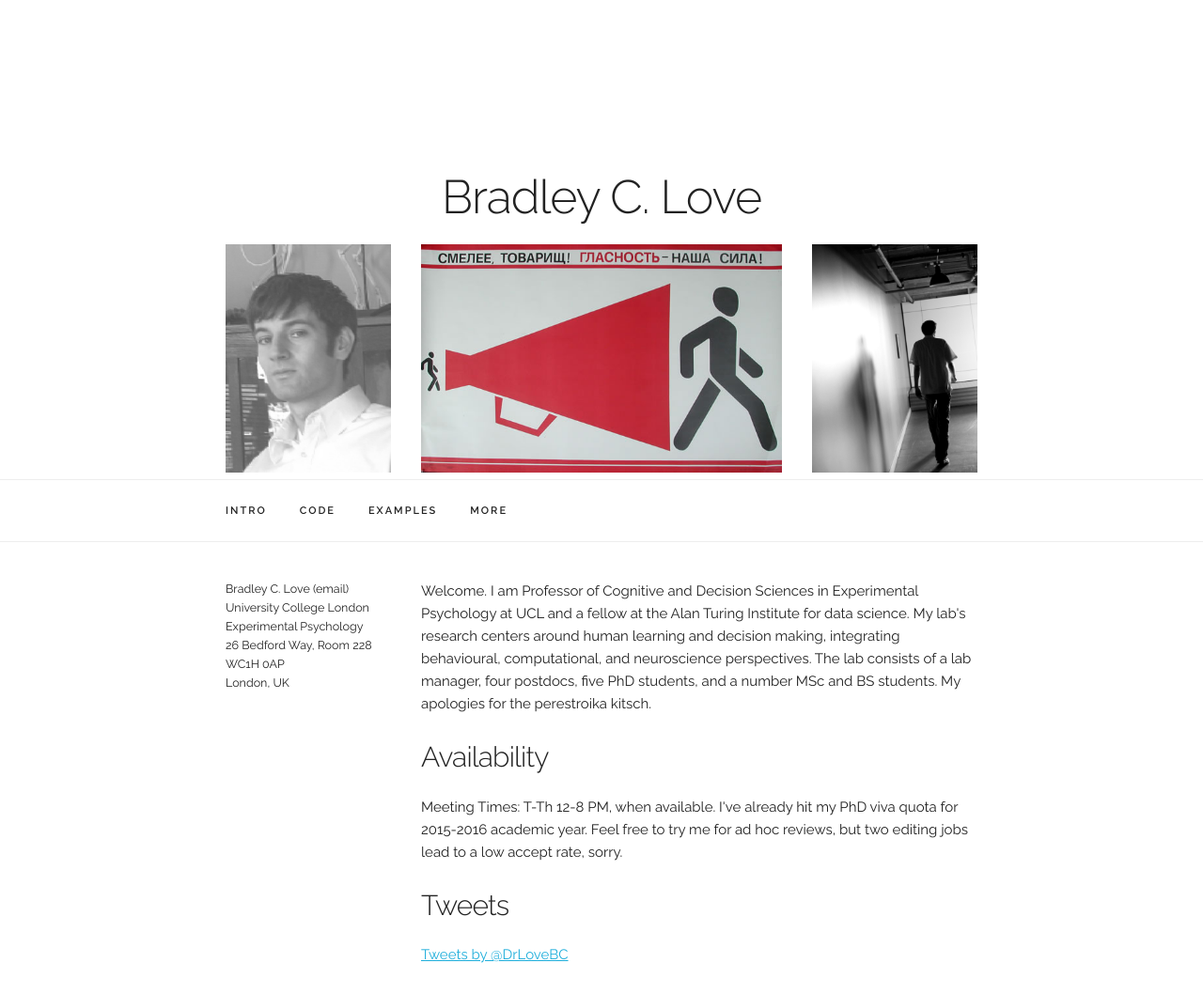
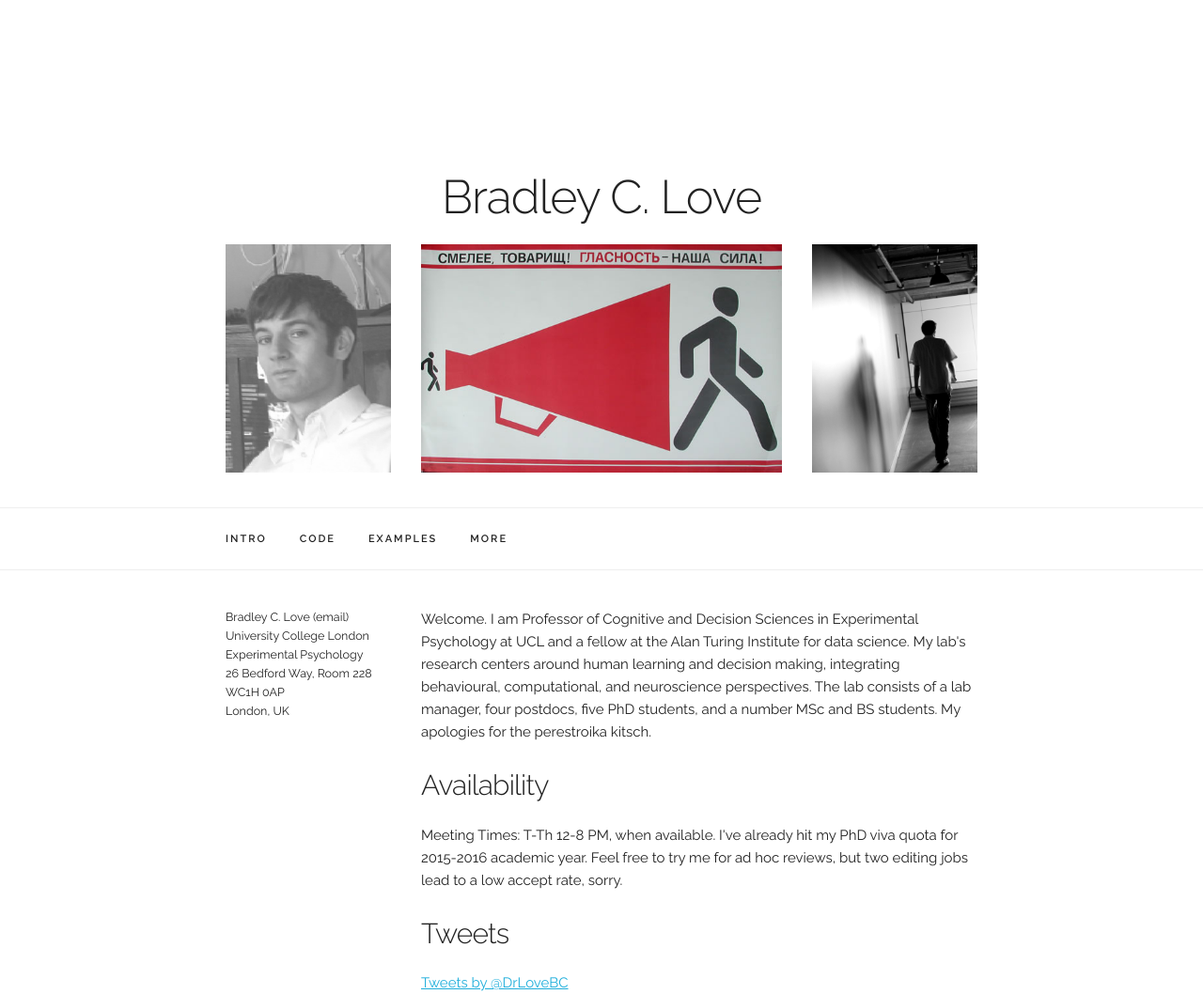
Before and after one commit to lovebc/lovebc.github.io, a Jekyll site: the page built from index.html, in a window 1280 px wide. Shown: the whole page at 94% size. Built offline with Jekyll 4.4.1, drawn with Linux system fonts in a browser that asks for light colours; nearby versions of some CDN libraries; comment, search, counter and statistics services are not loaded; before the commit the page ends 1028 px from its top, so only the background shows below that.

Commit message:
Update custom.css

```diff
--- a/css/custom.css
+++ b/css/custom.css
@@ -2,7 +2,8 @@
   max-width: 800px; }
 .header {
   margin-top: 6rem;
-  text-align: center; }
+  text-align: center;
+  margin-bottom: 3rem;}
 .value-prop {
   margin-top: 1rem; }
 .value-props {
```
